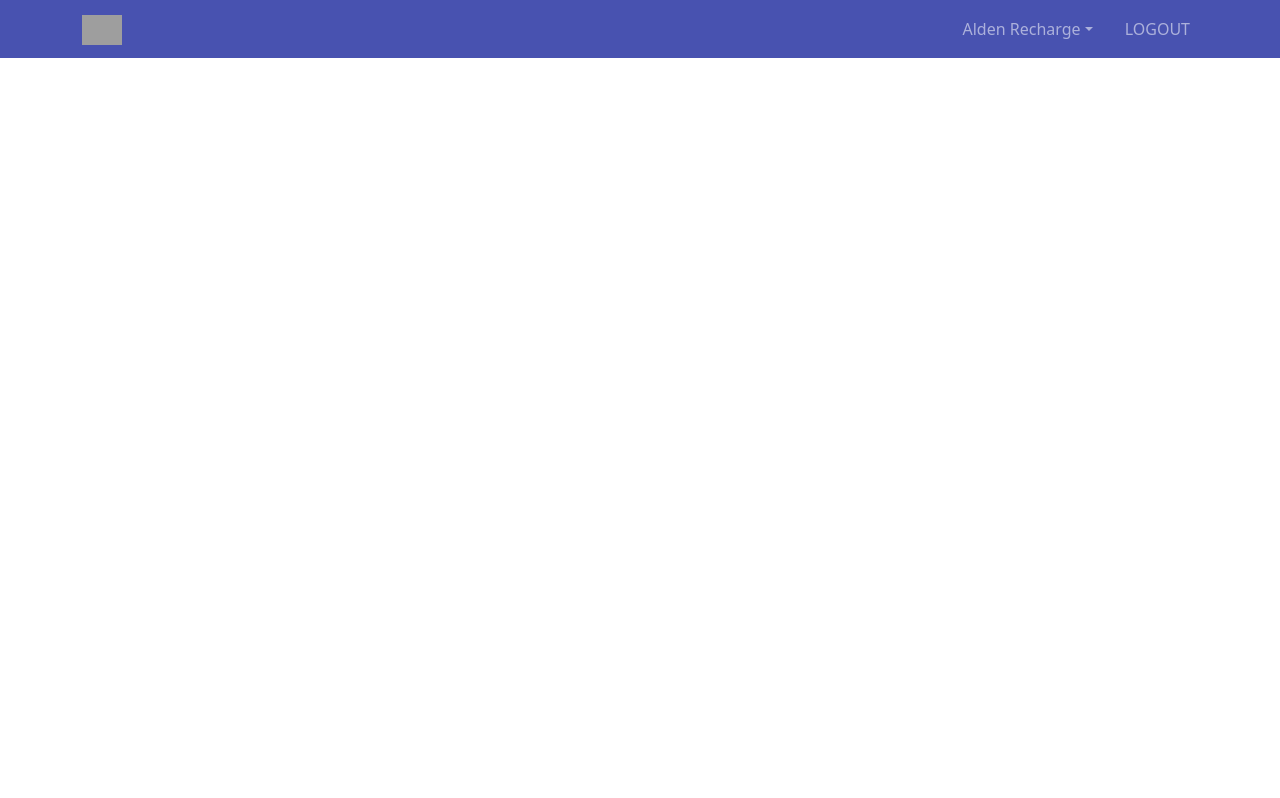
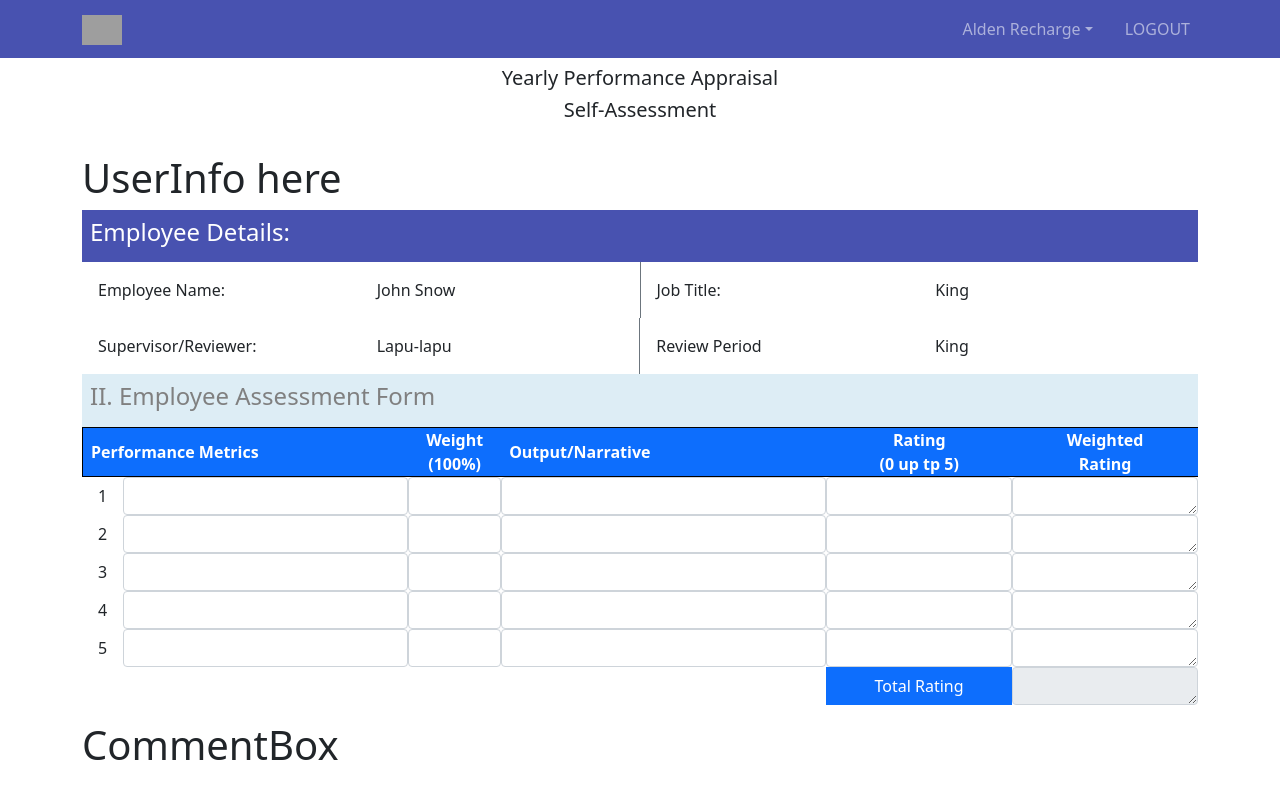
Before and after one commit to chxtrmnbo/employee_appraisal_react_ui, a React (Create React App) app: page /Assessment in a window 1280 px wide. Built offline with nearby package versions, Linux system fonts and the light colour scheme; grey boxes are pictures that could not be loaded.

Commit message:
Create form table with headers

```diff
--- a/src/components/FormTable.js
+++ b/src/components/FormTable.js
@@ -1,9 +1,185 @@
 import React from 'react'
+import { Row, Col, Card, Form } from 'react-bootstrap'
+import Title from './Title'
+export default function FormTable(props) {
+    const metrics = [1, 2, 3, 4, 5]
+    return (
+        <>
+            <Row className="py-2 mb-3">
+                <Col>
+                    <Title title="Yearly Performance Appraisal" subtitle="Self-Assessment" />
+                </Col>
+            </Row>
+            <Row>
+                <Col>
+                    <h1>UserInfo here</h1>
+                </Col>
+            </Row>
 
-export default function FormTable() {
-    return (
-        <div>
+            <Row className="text-white fw-bold p-2 g-0 header-background">
+                <Col>
+                    <h4>Employee Details:</h4>
+                </Col>
+            </Row>
+            <Row className="g-0">
+                <Col lg={{ order: 'first' }} className="p-3">
+                    <div>
+                        Employee Name:
+                    </div>
+                </Col>
+                <Col className="border border-1 border-secondary border-start-0 border-top-0 border-bottom-0 p-3">
+                    <div>
+                        John Snow
+                    </div>
+                </Col>
+                <Col className="p-3">
+                    <div>
+                        Job Title:
+                    </div>
+                </Col>
+                <Col className="p-3">
+                    <div>
+                        King
+                    </div>
+                </Col>
+            </Row>
+            <Row className="g-0 ">
+                <Col lg={{ order: 'first' }} className="p-3">
+                    <div>
+                        Supervisor/Reviewer:
+                    </div>
+                </Col>
+                <Col className="border border-1 border-secondary border-start-0 border-top-0 border-bottom-0 p-3">
+                    <div>
+                        Lapu-lapu
+                    </div>
+                </Col>
+                <Col className="p-3">
+                    <div>
+                        Review Period
+                    </div>
+                </Col>
+                <Col lg={3} className="p-3">
+                    <div>
+                        King
+                    </div>
+                </Col>
+            </Row>
 
-        </div>
+
+            <Row >
+                <Col style={{ width: '100' }}>
+                    <Card className="border-0">
+
+                        <Row className="g-0 p-2" style={{ backgroundColor: '#DDEDF5', color: 'gray' }}>
+                            <Col>
+                                <h4>II. Employee Assessment Form</h4>
+                            </Col>
+                        </Row>
+                        <Row
+                            style={{
+                                borderTop: "1px solid black",
+                                borderLeft: "1px solid black",
+                                borderBottom: "1px solid black",
+                            }}
+                            className="row-border text-center bg-primary text-white  g-0 fw-bold "
+                        >
+                            <Col className="  d-flex  align-items-center">
+                                <div className="px-2 ">
+                                    Performance Metrics
+                                </div>
+                            </Col>
+                            <Col lg={1} className="d-flex justify-content-center ">
+                                Weight <br /> (100%)
+                            </Col>
+                            <Col className="d-flex align-items-center ">
+                                <div className="px-2">
+                                    Output/Narrative
+                                </div>
+                            </Col>
+                            <Col lg={2} className="d-flex justify-content-center ">
+                                Rating <br /> (0 up tp 5)
+                            </Col>
+                            <Col lg={2} className="d-flex justify-content-center">
+                                Weighted <br /> Rating
+                            </Col>
+                        </Row>
+
+                        {
+                            metrics.map((el, count) => (
+                                <Row className="g-0">
+                                    <Col className="d-flex align-items-center">
+                                        <span className="px-3" >{count + 1}</span>
+                                        <Form.Control
+                                            style={{ resize: "none", overflow: 'hidden' }}
+                                            as="textarea"
+                                            rows={1}
+                                            name="metric"
+                                            maxLength={80}
+                                        />
+                                    </Col>
+                                    <Col lg={1} className="column-border">
+                                        <Form.Control
+                                            style={{ resize: "none", overflow: 'hidden' }}
+                                            as="textarea"
+                                            rows={1}
+                                            name="weight"
+                                            maxLength={3}
+                                            className="text-end"
+                                        />
+                                    </Col>
+                                    <Col className="column-border">
+                                        <Form.Control
+                                            style={{ resize: "none", overflow: 'hidden' }}
+                                            as="textarea"
+                                            rows={1}
+                                            name="output"
+                                            maxLength={80}
+                                        />
+                                    </Col>
+                                    <Col lg={2} className="column-border">
+                                        <Form.Control
+                                            style={{ resize: "none", overflow: 'hidden' }}
+                                            as="textarea"
+                                            rows={1}
+                                            name="rating"
+                                            maxLength={3}
+                                            className="text-end"
+                                        ></Form.Control>
+                                    </Col>
+                                    <Col lg={2}>
+                                        <Form.Control
+                                            as="textarea"
+                                            rows={1}
+                                            name="rating"
+                                            maxLength={3}
+                                            className="text-end"
+                                        ></Form.Control>
+                                    </Col>
+                                </Row>
+
+                            ))
+                        }
+                        <Row className="g-0">
+                            <Col
+                                lg="2 offset-8"
+                                className="column-border bg-primary d-flex justify-content-center align-items-center text-white"
+
+                            >
+                                Total Rating
+                            </Col>
+                            <Col lg={2} className="column-border row-border">
+                                <Form.Control as="textarea" rows={1} readOnly />
+                            </Col>
+                        </Row>
+                    </Card>
+                </Col>
+            </Row>
+            <Row className="mt-3">
+                <Col>
+                    <h1>CommentBox</h1>
+                </Col>
+            </Row>
+        </>
     )
 }
--- a/src/index.css
+++ b/src/index.css
@@ -16,3 +16,7 @@ code {
   border: 0;
   color: black;
 }
+
+.header-background {
+  background-color: #4852B0;
+}
--- a/src/pages/RateeAssessment.js
+++ b/src/pages/RateeAssessment.js
@@ -1,9 +1,9 @@
 import React from 'react'
-
+import FormTable from '../components/FormTable'
 export default function RateeAssessment() {
     return (
         <div>
-
+            <FormTable />
         </div>
     )
 }
```
